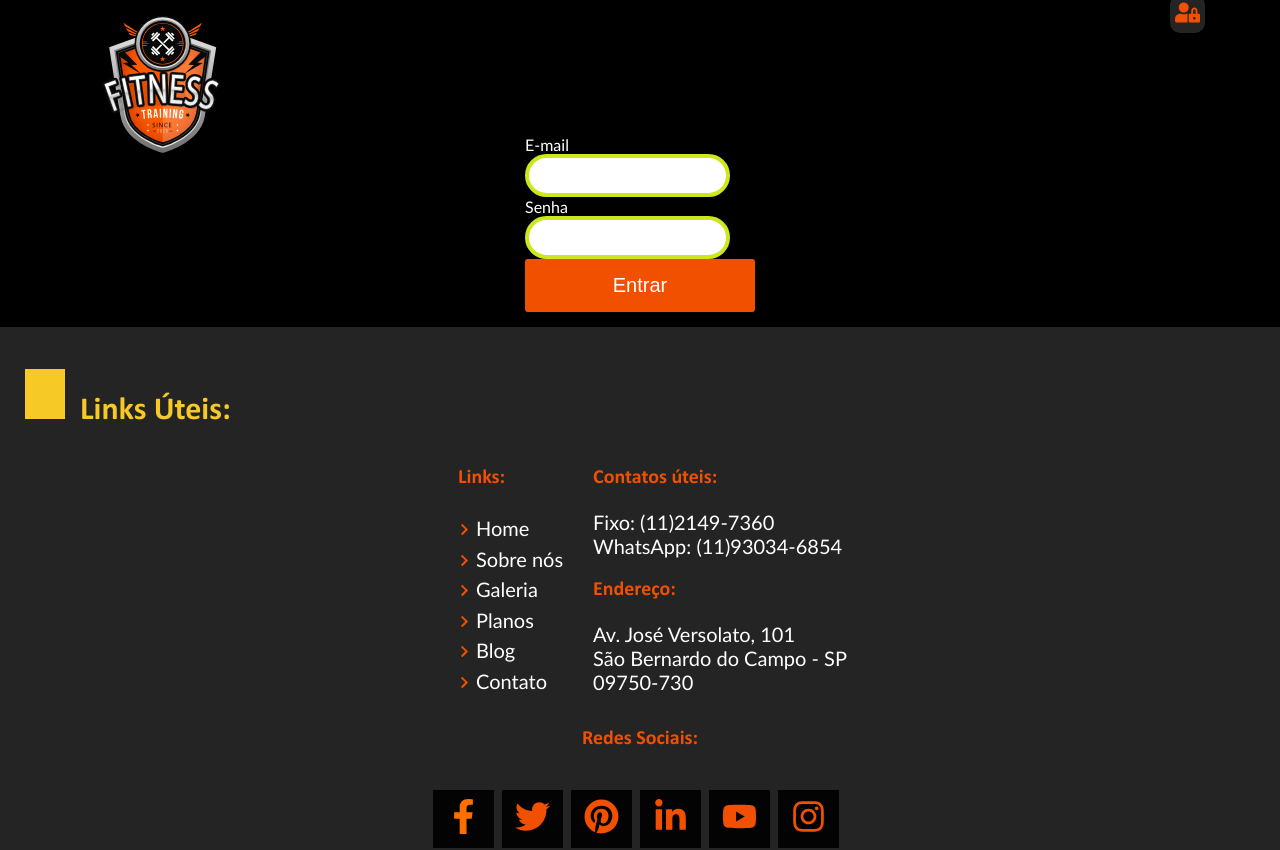
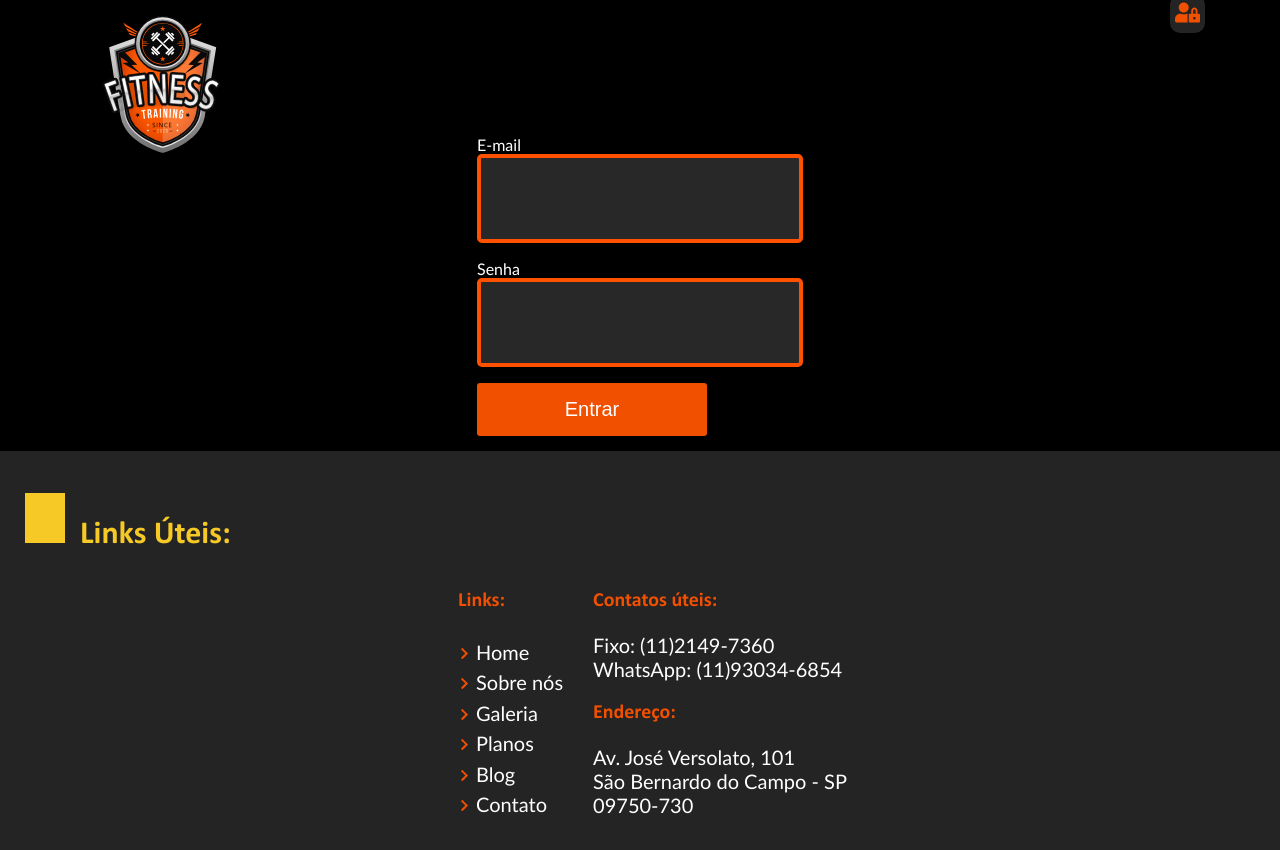
Before and after one commit to meirelesdev/projetoacademia, a Next.js app: page /studentArea in a window 1280 px wide. Shown: the top 850 px of the page. Built offline with nearby package versions, Linux system fonts and the light colour scheme.

Commit message:
added cookies user

```diff
--- a/components/Studentarea.module.css
+++ b/components/Studentarea.module.css
@@ -7,24 +7,3 @@
     padding: 15px 0 15px 0;
     color: white;
 }
-
-.container_input {
-    color: white;
-}
-
-.mid_input {
-    display: flex;
-    flex-direction: column;
-    justify-content: center;
-    border: 4px solid #cde81a;
-    border-radius: 40px;
-    padding: 10px;
-}
-
-button.mid_input{
-    border: none;
-}
-.input_student{
-    background: transparent;
-    border: none;
-}
--- a/pages/studentArea.js
+++ b/pages/studentArea.js
@@ -1,5 +1,6 @@
 import Footer from '../components/Footer'
 import Header from '../components/Header'
+import Input from '../components/Input'
 import styles from '../components/Studentarea.module.css'
 import Head from 'next/head'
 import Button from '../components/Button'
@@ -18,7 +19,7 @@ export default function Studentarea() {
     const handleInputChange = e => {
         const {name, value} = e.target
         setValues({...values, [name]: value})
-        console.log(name)
+
     }
 
     const handleFormSubmit = e => {
@@ -29,9 +30,10 @@ export default function Studentarea() {
                 (res) => {
                    // console.log(res)
                     const tokenData = res.data.token
-                    const user = res.data.user
+                    const user = res.data.user["name"]
+                    console.log(user)
                     const isAdmin = res.data.user.isAdmin
-                    console.log('isadmin ',isAdmin)
+                    //console.log('isadmin ',isAdmin)
                     cookies.set('token', tokenData)
                     cookiesUser.set('user', user)
                     alert("Seja bem vindo! " + values.email)
@@ -62,13 +64,13 @@ export default function Studentarea() {
                             <div>
                                 <div>
                                     <label htmlFor="email">E-mail</label>
-                                    <input type="email" name="email" id="email" className={styles.mid_input} onChange={handleInputChange}
+                                    <Input type="email" name="email" id="email" className={styles.mid_input} onChange={handleInputChange}
                                         onFocus={handleInputChange} />
 
                                 </div>
                                 <div>
                                     <label htmlFor="password">Senha</label>
-                                    <input type="password" name="password" id="password" className={styles.mid_input} onChange={handleInputChange}
+                                    <Input type="password" name="password" id="password" className={styles.mid_input} onChange={handleInputChange}
                                         onFocus={handleInputChange} />
 
                                 </div>
--- a/pages/studentAreaTable.js
+++ b/pages/studentAreaTable.js
@@ -6,8 +6,7 @@ import { useCookies } from 'react-cookie'
 
 export default function Studentareatable() {
     const [cookies, setCookie] = useCookies();
-    const name = cookies.user['name']
-    console.log(name)
+    const name = cookies.user
     return (
         <>
             <Header />
```
